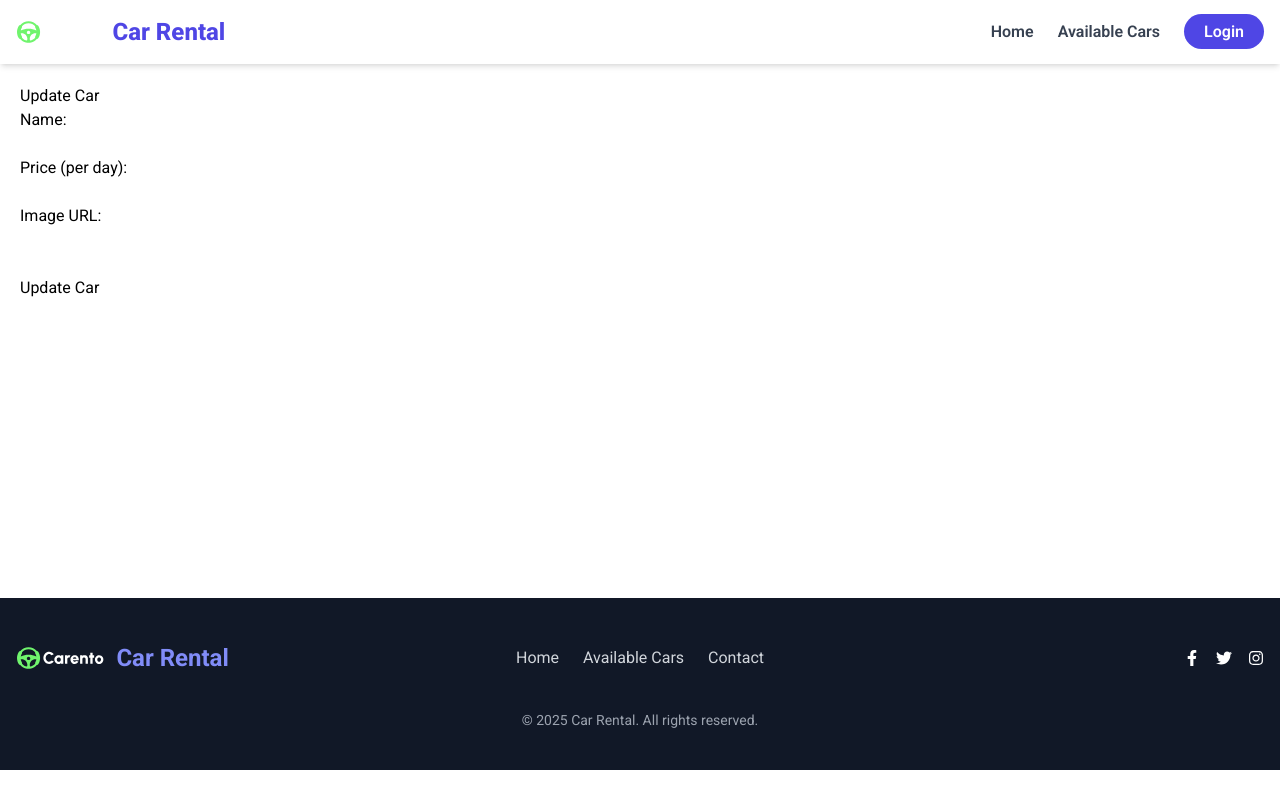
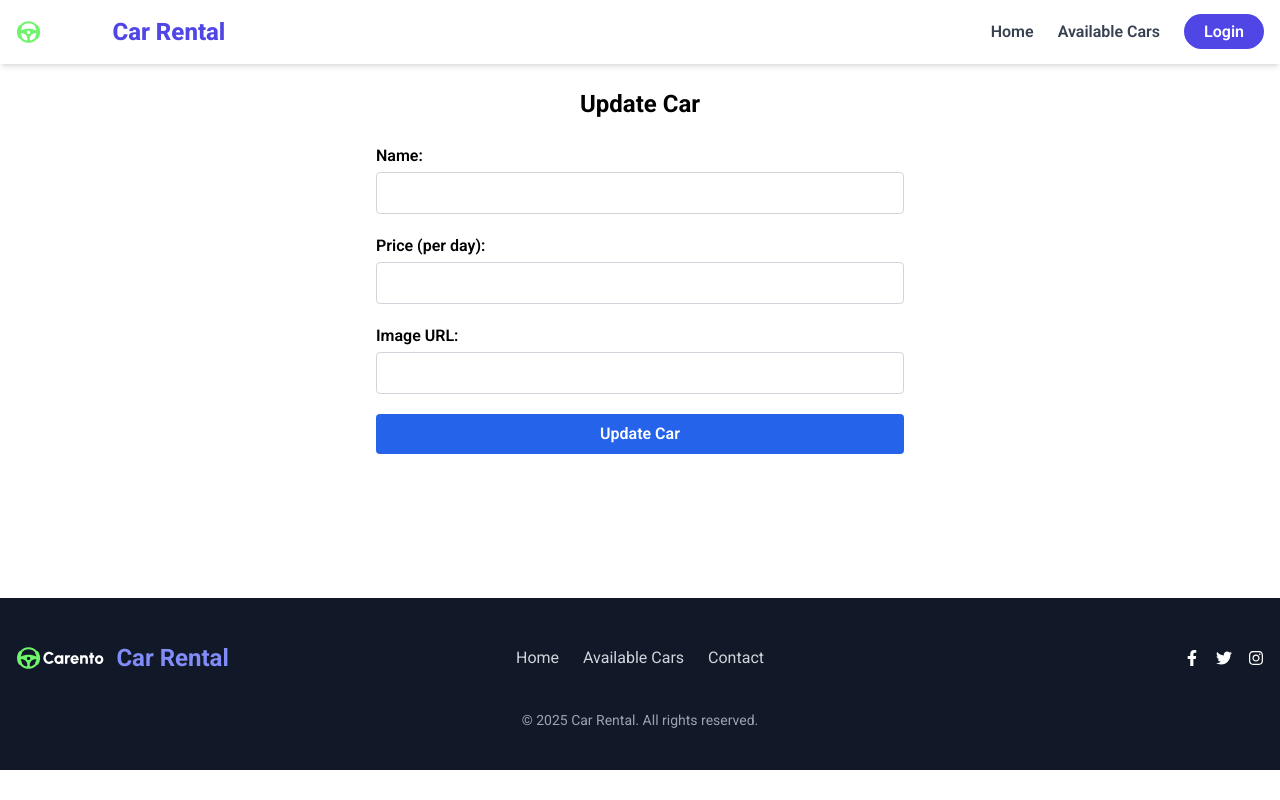
Before and after one commit to codewithsiham1/car-rental-Client-Repo, a React (Vite) app: page /update-car/1 in a window 1280 px wide. Built offline with nearby package versions, Linux system fonts and the light colour scheme; no server answers.

Commit message:
honouer the responsibilliti own cause

```diff
--- a/src/Pages/UpdateCar.jsx
+++ b/src/Pages/UpdateCar.jsx
@@ -34,23 +34,59 @@ const UpdateCar = () => {
   };
 
   return (
-    <div style={{ padding: "20px" }}>
-      <h2>Update Car</h2>
-      <form onSubmit={handleSubmit}>
+    <div className="max-w-xl mx-auto p-6">
+      <h2 className="text-2xl font-bold mb-6 text-center">Update Car</h2>
+      <form onSubmit={handleSubmit} className="space-y-5">
         <div>
-          <label>Name:</label><br />
-          <input type="text" name="name" value={car.name} onChange={handleChange} required />
+          <label className="block mb-1 font-semibold" htmlFor="name">
+            Name:
+          </label>
+          <input
+            id="name"
+            type="text"
+            name="name"
+            value={car.name}
+            onChange={handleChange}
+            required
+            className="w-full border border-gray-300 rounded px-3 py-2 focus:outline-none focus:ring-2 focus:ring-blue-500"
+          />
         </div>
+
         <div>
-          <label>Price (per day):</label><br />
-          <input type="number" name="price" value={car.price} onChange={handleChange} required />
+          <label className="block mb-1 font-semibold" htmlFor="price">
+            Price (per day):
+          </label>
+          <input
+            id="price"
+            type="number"
+            name="price"
+            value={car.price}
+            onChange={handleChange}
+            required
+            className="w-full border border-gray-300 rounded px-3 py-2 focus:outline-none focus:ring-2 focus:ring-blue-500"
+          />
         </div>
+
         <div>
-          <label>Image URL:</label><br />
-          <input type="text" name="image" value={car.image} onChange={handleChange} />
+          <label className="block mb-1 font-semibold" htmlFor="image">
+            Image URL:
+          </label>
+          <input
+            id="image"
+            type="text"
+            name="image"
+            value={car.image}
+            onChange={handleChange}
+            className="w-full border border-gray-300 rounded px-3 py-2 focus:outline-none focus:ring-2 focus:ring-blue-500"
+          />
         </div>
-        <br />
-        <button type="submit">Update Car</button>
+
+        <button
+          type="submit"
+          className="w-full bg-blue-600 text-white font-semibold py-2 rounded hover:bg-blue-700 transition"
+        >
+          Update Car
+        </button>
       </form>
     </div>
   );
```
